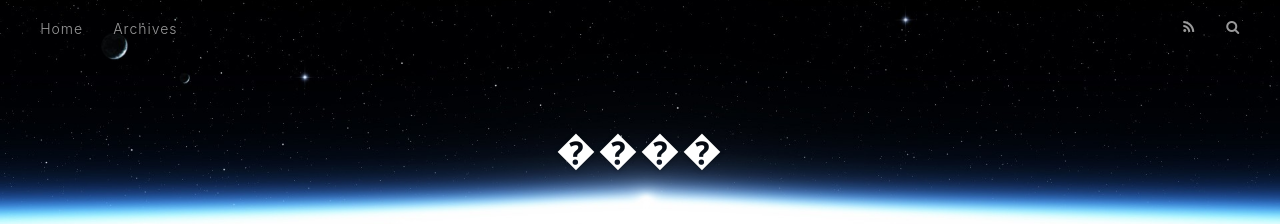
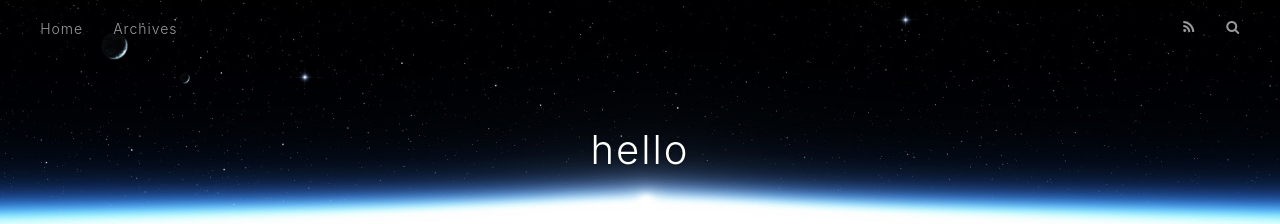
Before and after one commit to chyudan/chyudan.github.io, a plain HTML site: page index.html in a window 1280 px wide. Shown: the top 224 px of the page. Drawn offline with nearby package versions, Linux system fonts and the light colour scheme.

Commit message:
Site updated: 2019-02-19 16:22:20

```diff
--- a/index.html
+++ b/index.html
@@ -5,17 +5,17 @@
 
 
 
-  <title>����</title>
+  <title>hello</title>
   <meta name="viewport" content="width=device-width, initial-scale=1, maximum-scale=1">
   <meta property="og:type" content="website">
-<meta property="og:title" content="����">
+<meta property="og:title" content="hello">
 <meta property="og:url" content="http://yoursite.com/index.html">
-<meta property="og:site_name" content="����">
+<meta property="og:site_name" content="hello">
 <meta property="og:locale" content="default">
 <meta name="twitter:card" content="summary">
-<meta name="twitter:title" content="����">
+<meta name="twitter:title" content="hello">
 
-    <link rel="alternate" href="/atom.xml" title="����" type="application/atom+xml">
+    <link rel="alternate" href="/atom.xml" title="hello" type="application/atom+xml">
 
 
     <link rel="icon" href="/favicon.png">
@@ -34,7 +34,7 @@
   <div id="header-outer" class="outer">
     <div id="header-title" class="inner">
       <h1 id="logo-wrap">
-        <a href="/" id="logo">����</a>
+        <a href="/" id="logo">hello</a>
       </h1>
 
     </div>
@@ -97,7 +97,7 @@
 
     </div>
     <footer class="article-footer">
-      <a data-url="http://yoursite.com/2019/02/19/hello-world/" data-id="cjsbhzwjn0000zsuuk32kv1sy" class="article-share-link">Share</a>
+      <a data-url="http://yoursite.com/2019/02/19/hello-world/" data-id="cjsbi34yk0000jouuu8bz8ufq" class="article-share-link">Share</a>
 
 
     </footer>
```
Also changed, not shown: 2019/02/19/hello-world/index.html (+5 -5 lines), archives/2019/02/index.html (+6 -6 lines), archives/2019/index.html (+6 -6 lines), archives/index.html (+6 -6 lines).
